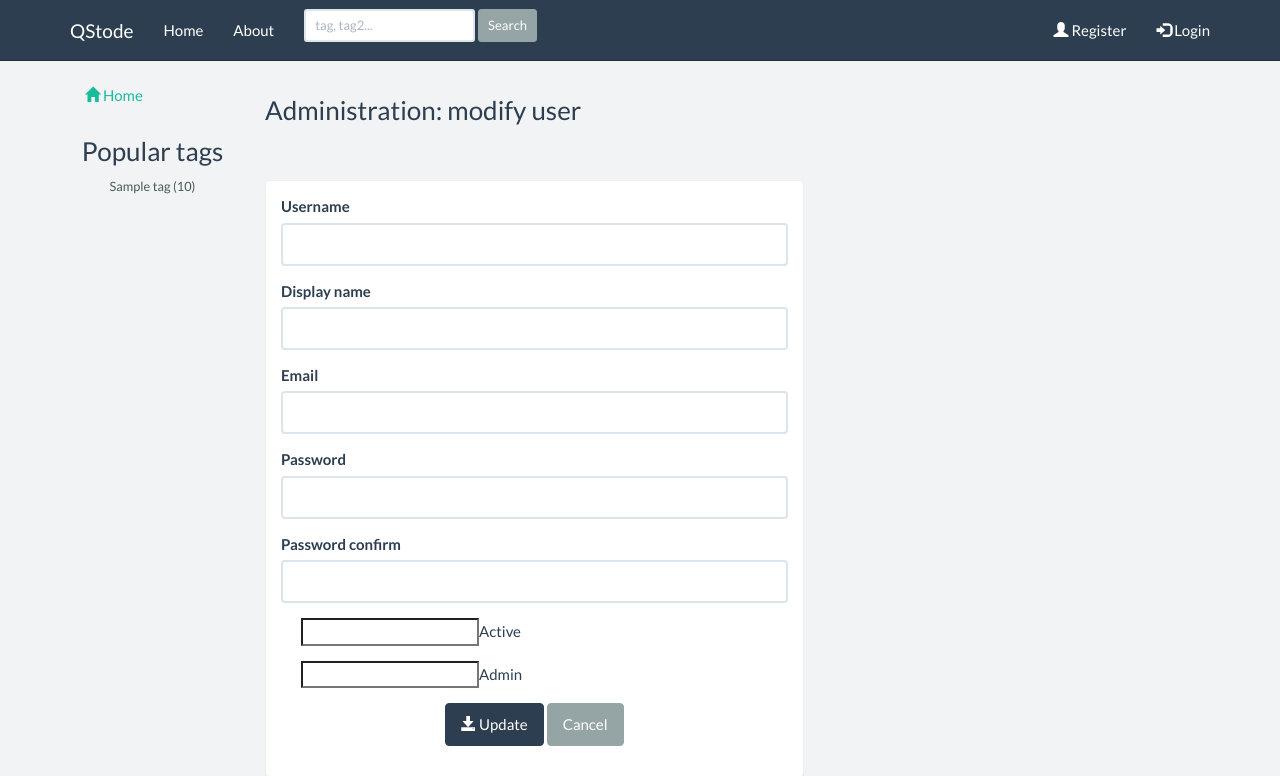
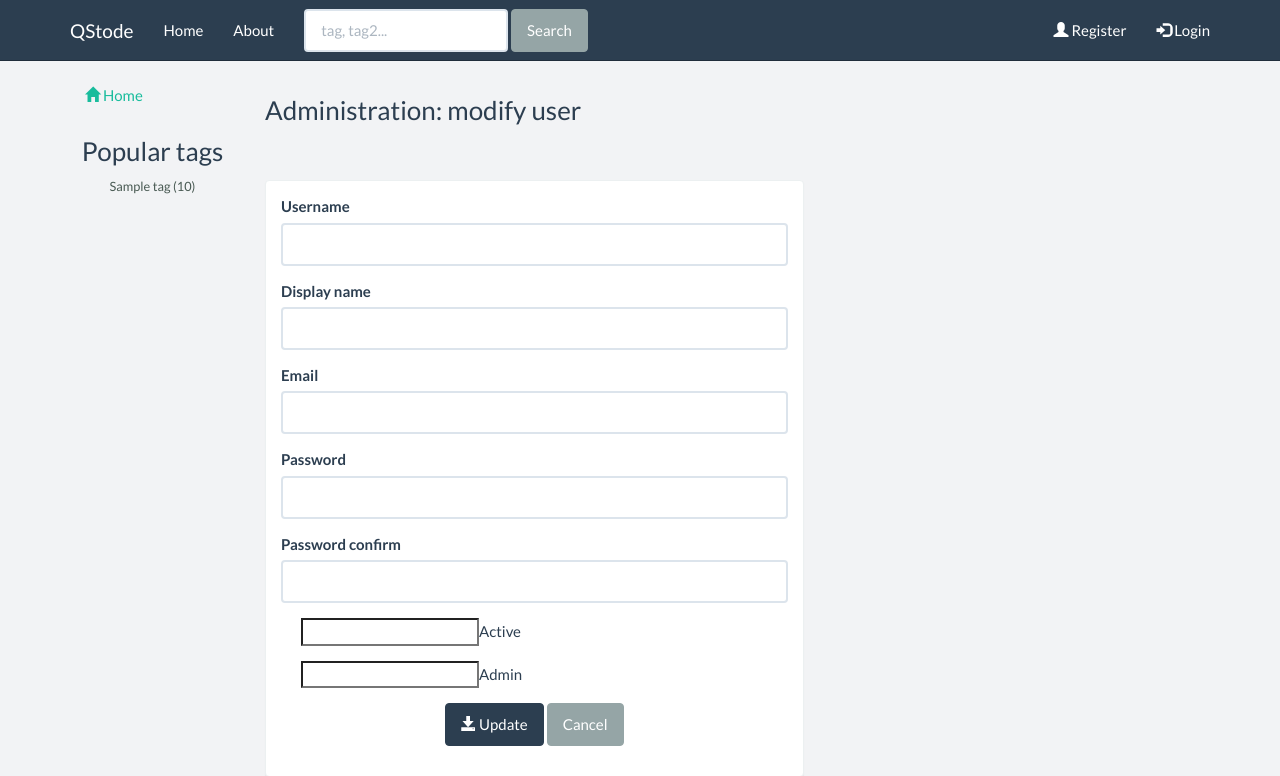
Before and after one commit to piger/qstode, a Python web app: template qstode/templates/admin/edit_user.html in a window 1280 px wide. Shown: the top 776 px of the page. Run offline with Jinja, Linux system fonts and the light colour scheme; the template is opened without the code that fills it: most values are stand-ins (such as "Sample title", 1, 10 or a date in 2020); form fields are guessed from the names that the template uses; some libraries are stand-ins or nearby versions.

Commit message:
use a large input in the search form on the nav bar

```diff
--- a/qstode/templates/_navbar.html
+++ b/qstode/templates/_navbar.html
@@ -25,9 +25,9 @@
 
 	  <form action="{{ url_for('simple_search') }}" class="navbar-form navbar-left hidden-sm" role="search">
 		<div class="form-group">
-		  {{ search_form.query(class_="form-control search-query input-sm", placeholder="tag, tag2...") }}
+		  {{ search_form.query(class_="form-control search-query", placeholder="tag, tag2...") }}
 		</div>
-		<button type="submit" class="btn btn-default btn-sm">Search</button>
+		<button type="submit" class="btn btn-default">{% trans %}Search{% endtrans %}</button>
 	  </form>
 
 	  <ul class="nav navbar-nav navbar-right">
```
